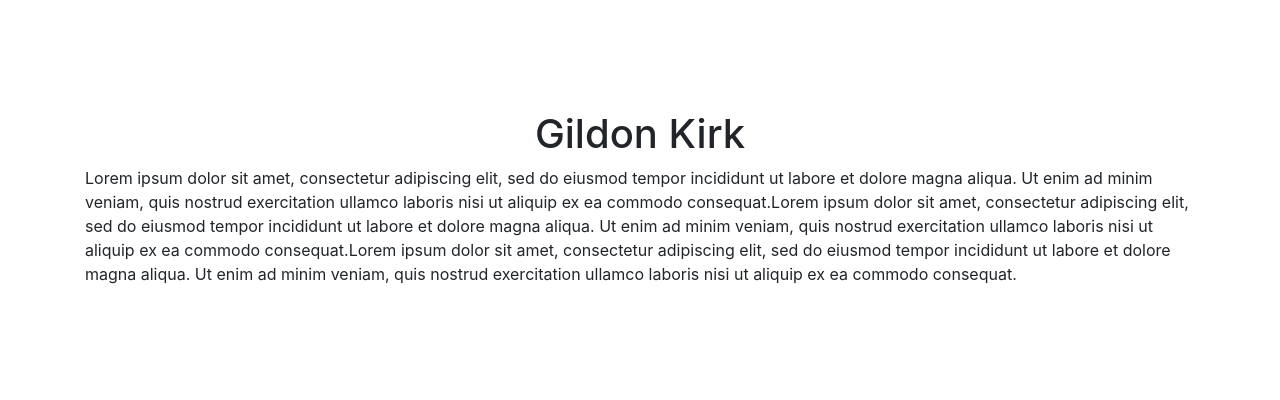
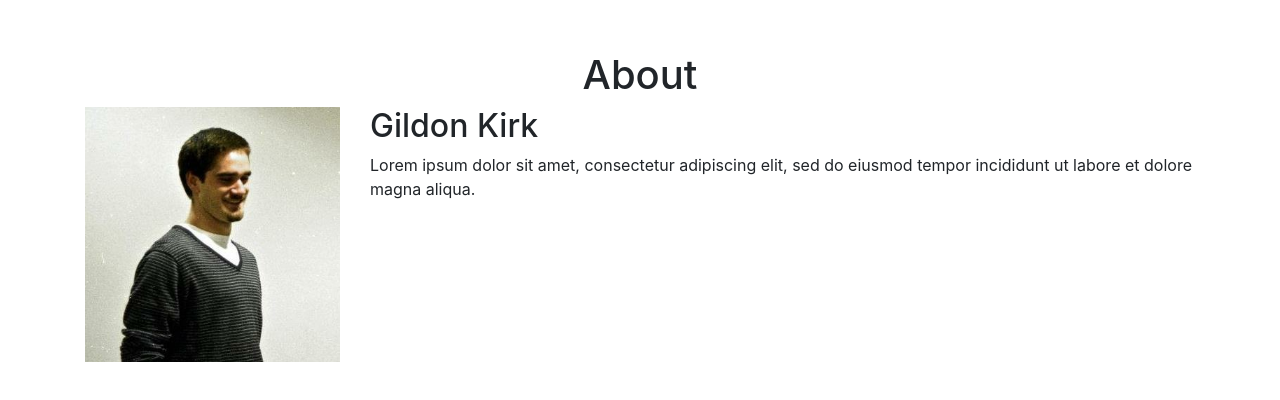
Before and after one commit to gildonkirk/portfolio, a React (Create React App) app: page / in a window 1280 px wide. Shown: the part 954-1354 px from the top of the page. Built offline with nearby package versions, Linux system fonts and the light colour scheme.

Commit message:
grid sizing for description body

```diff
--- a/src/App.css
+++ b/src/App.css
@@ -48,3 +48,7 @@ html, body {
 .homeHeader {
   text-align: center;
 }
+
+.pageHeader {
+  text-align: center;
+}
--- a/src/App.js
+++ b/src/App.js
@@ -1,6 +1,7 @@
 import React, { Component } from 'react';
 import Nav from './Components/MultiUse/Nav';
 import Home from './Views/Home';
+import About from './Views/About';
 import './App.css';
 
 class App extends Component {
@@ -9,7 +10,7 @@ class App extends Component {
       <div className="bodyContainer">
         <Nav />
         <Home />
-        <Home />
+        <About />
       </div>
     );
   };
--- a/src/Components/About/AboutBody.js
+++ b/src/Components/About/AboutBody.js
@@ -0,0 +1,16 @@
+import React, { Component } from 'react';
+import ProfileImage from './AboutBody/ProfileImage';
+import DescriptionBody from './AboutBody/DescriptionBody';
+
+class AboutBody extends Component {
+  render() {
+    return (
+      <div className="row">
+        <ProfileImage />
+        <DescriptionBody />
+      </div>
+    )
+  };
+}
+
+export default AboutBody;
--- a/src/Components/About/AboutBody/Description.js
+++ b/src/Components/About/AboutBody/Description.js
@@ -3,7 +3,9 @@ import React, { Component } from 'react';
 class Description extends Component {
   render() {
     return (
-
+      <p className='description'>
+        Lorem ipsum dolor sit amet, consectetur adipiscing elit, sed do eiusmod tempor incididunt ut labore et dolore magna aliqua.
+      </p>
     )
   };
 }
--- /dev/null
+++ b/src/Components/About/AboutBody/DescriptionBody.js
@@ -0,0 +1,17 @@
+import React, { Component } from 'react';
+import DescriptionHeader from './DescriptionHeader';
+import Description from './Description';
+
+
+class DescriptionBody extends Component {
+  render() {
+    return (
+      <div className="col-9">
+        <DescriptionHeader />
+        <Description />
+      </div>
+    )
+  };
+}
+
+export default DescriptionBody;
--- a/src/Components/About/AboutBody/DescriptionHeader.js
+++ b/src/Components/About/AboutBody/DescriptionHeader.js
@@ -3,7 +3,7 @@ import React, { Component } from 'react';
 class DescriptionHeader extends Component {
   render() {
     return (
-
+      <h2 className="descriptionHeader">Gildon Kirk</h2>
     )
   };
 }
--- a/src/Components/About/AboutBody/ProfileImage.js
+++ b/src/Components/About/AboutBody/ProfileImage.js
@@ -3,7 +3,9 @@ import React, { Component } from 'react';
 class ProfileImage extends Component {
   render() {
     return (
-
+      <div className="col-3">
+        <img className='img-fluid profilePicture' src={require("../../../assets/profile_picture.JPG")} />
+      </div>
     )
   };
 }
```
Also changed, not shown: src/assets/profile_picture.JPG (added).
